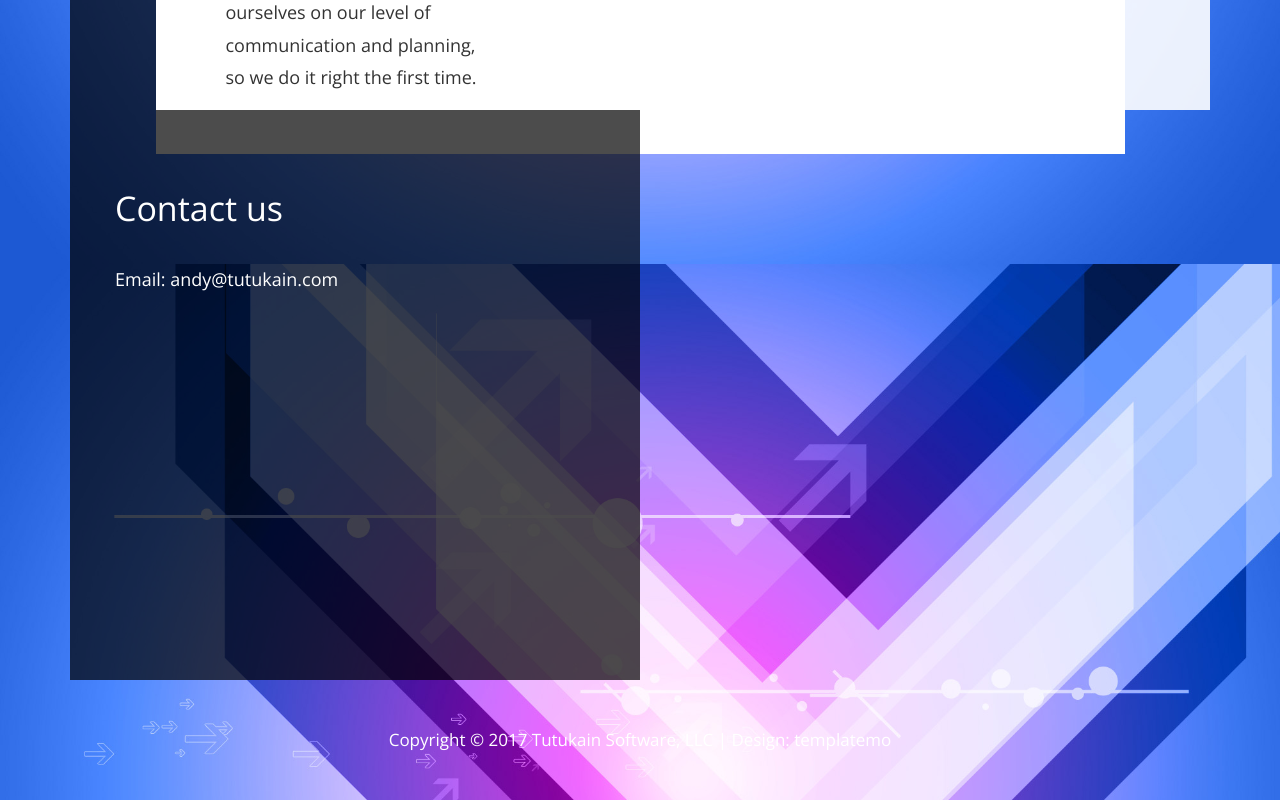
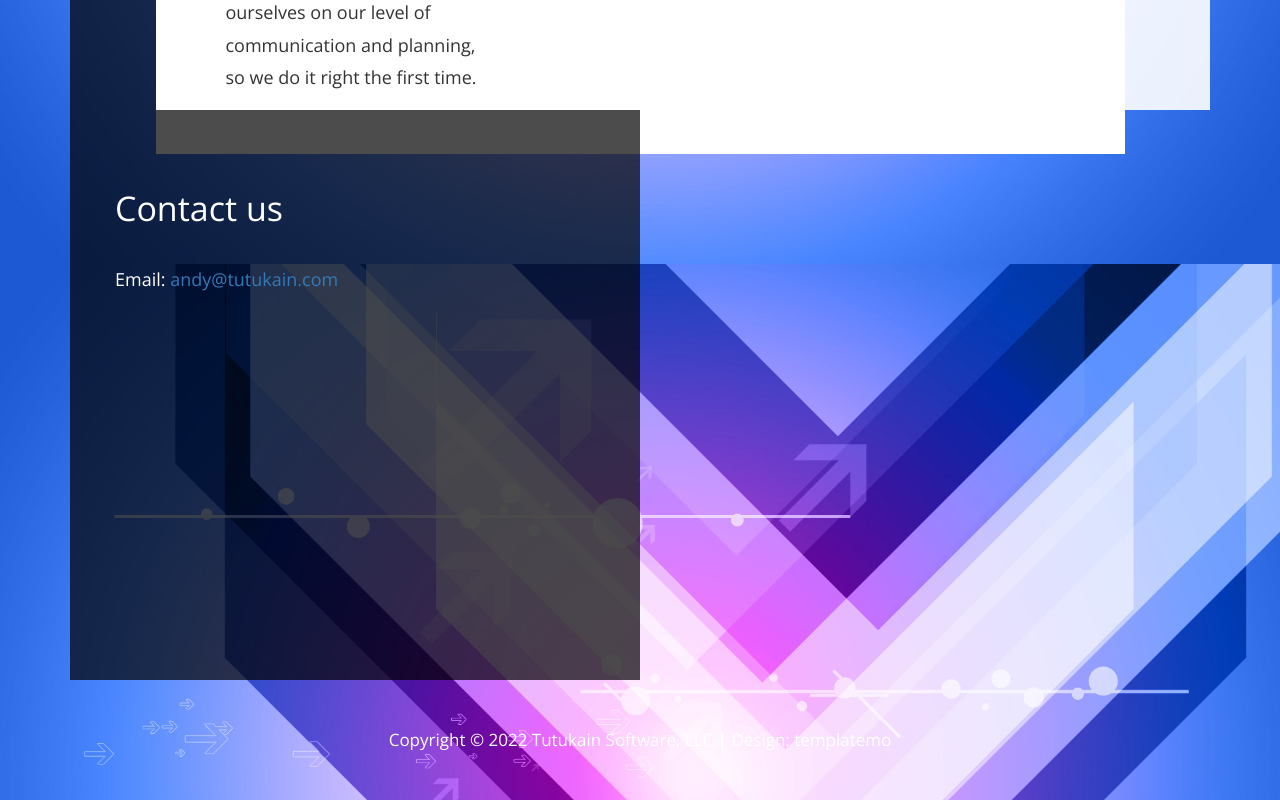
Before and after one commit to GrandPoohBear/grandpoohbear.github.io, a plain HTML site: page index.html in a window 1280 px wide. Shown: the part 1784-2584 px from the top of the page. Drawn offline with nearby package versions, Linux system fonts and the light colour scheme.

Commit message:
Update index.html

```diff
--- a/index.html
+++ b/index.html
@@ -132,23 +132,17 @@ http://www.templatemo.com/tm-499-catalyst
           class="col-lg-6 col-md-6 content-item tm-content-box tm-black-translucent-bg"
         >
           <h2 class="contact-title">Contact us</h2>
-          <p>Email: andy@tutukain.com</p>
+          <p>Email: <a href="mailto:andy@tutukain.com">andy@tutukain.com</a></p>
         </div>
       </section>
     </div>
 
     <div class="text-center footer">
       <div class="container">
-        Copyright &copy; <span class="tm-current-year">2017</span> Tutukain
+        Copyright &copy; <span class="tm-current-year">2022</span> Tutukain
         Software, LLC | Design:
         <a href="http://www.templatemo.com" target="_parent">templatemo</a>
       </div>
     </div>
-
-    <script>
-      // Write current year in copyright text.
-      document.getElementsByClassName("tm-current-year").value =
-        new Date().getFullYear();
-    </script>
   </body>
 </html>
```
